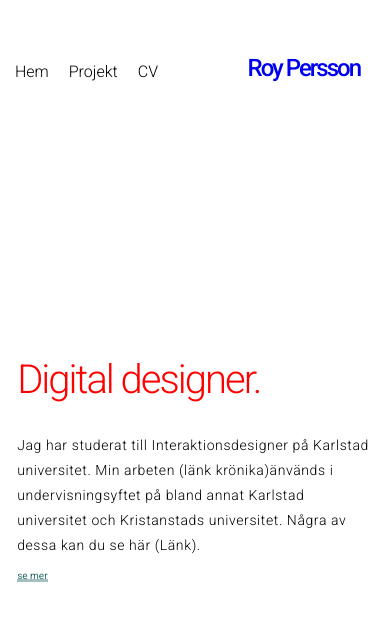
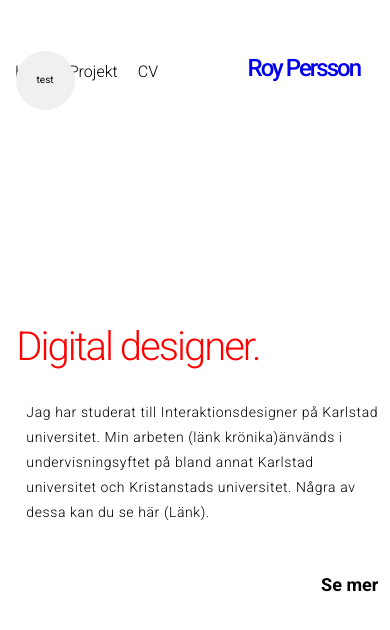
Before and after one commit to generalR/pyor, a Gatsby site: page / in a window 390 px wide. Built offline with nearby package versions, Linux system fonts and the light colour scheme; Gatsby itself is replaced by a stand-in of ours.

Commit message:
responsive style

```diff
--- a/src/components/navigation.js
+++ b/src/components/navigation.js
@@ -19,6 +19,13 @@ class Navigation extends React.Component {
             </nav>
           </div>
 
+          <div className="menu-btn">
+            <span className="btn-line" id="one">
+              test
+            </span>
+            <span className="btn-line" id="two" />
+            <span className="btn-line" id="three" />
+          </div>
           <div className="col-xs-offset-4 ">
             <span className="mail_adress">E: roypers89@gmail.com</span> <br />
             <span className="mail_adress">T: +46 735747926</span>
--- a/src/pages/index.js
+++ b/src/pages/index.js
@@ -29,8 +29,8 @@ class BlogIndex extends React.Component {
           />
 
           <div className="container">
-            <div className="row start-sm start-md start-lg hero_text_start_page">
-              <div className="col-xs-12 col-sm-12 col-md-12 col-lg-10 hero_text">
+            <div className="row start-sm start-md start-lg hero_text">
+              <div className="col-xs-12 col-sm-12 col-md-12 col-lg-10 ">
                 <h1>Digital designer.</h1>
 
                 <h2>
@@ -39,10 +39,9 @@ class BlogIndex extends React.Component {
                   undervisningsyftet på bland annat Karlstad universitet och
                   Kristanstads universitet. Några av dessa kan du se här (Länk).
                 </h2>
-
-                <Link className="se_mer_link" to={'/cv'}>
-                  se mer
-                </Link>
+                <div className="se_mer_link">
+                  <Link to={'/cv'}>Se mer</Link>
+                </div>
               </div>
             </div>
           </div>
--- a/src/styles/global.scss
+++ b/src/styles/global.scss
@@ -11,11 +11,57 @@ body {
     linear-gradient(#fff 20px, transparent 1%) center, lightgray;
   background-size: 22px 22px; */
 }
+
 p {
   font-weight: 300;
   font-size: 18px;
   line-height: 32px;
   letter-spacing: 0.2px;
+}
+
+.menu-btn {
+  position: absolute;
+  top: 6%;
+  left: 4%;
+  width: 59px;
+  height: 59px;
+  border-radius: 50%;
+  border: 0;
+  background: #f0f0f0;
+  display: -webkit-box;
+  display: -ms-flexbox;
+  display: flex;
+  outline: none;
+  -webkit-box-align: center;
+  -ms-flex-align: center;
+  align-items: center;
+  -webkit-box-pack: center;
+  -ms-flex-pack: center;
+  justify-content: center;
+  /*width: 59px;
+  height: 59px;
+  border-radius: 50%;
+  border: 0;
+  background: #f0f0f0;
+  display: -webkit-box;
+  display: -ms-flexbox;
+  display: flex;
+  outline: none;
+  -webkit-box-align: center;
+  -ms-flex-align: center;
+  align-items: center;
+  -webkit-box-pack: center;
+  -ms-flex-pack: center;
+  justify-content: center;
+  -webkit-transform: scale(0);
+  transform: scale(0);
+  -webkit-transition: background-color 0.1s ease-in-out,
+    -webkit-transform 0.1s ease-in-out;
+  transition: background-color 0.1s ease-in-out,
+    -webkit-transform 0.1s ease-in-out;
+  transition: background-color 0.1s ease-in-out, transform 0.1s ease-in-out;
+  transition: background-color 0.1s ease-in-out, transform 0.1s ease-in-out,
+    -webkit-transform 0.1s ease-in-out; */
 }
 .container {
   width: 1200px;
@@ -35,34 +81,22 @@ p {
   height: 100vh;
   //background: #f9fafc;
 }
-.hero_text_start_page {
-  h1 {
-    font-weight: 300;
-    font-size: 75px;
-    letter-spacing: -2px;
-  }
-  h2 {
-    font-size: 18px;
-    width: 75%;
-    letter-spacing: 0.6px;
-    line-height: 32px;
-  }
-}
+
 .hero_text {
   padding-left: 200px;
   margin-top: 19vh;
   margin-bottom: 11vh;
 
   h1 {
-    //margin: 0;
-    //padding: 0;
+    margin: 0 0 50px -10px;
+    padding: 0;
     font-size: 100px;
     font-weight: 300;
     letter-spacing: -2px;
   }
   h2 {
     font-size: 18px;
-    //width: 75%;
+    max-width: 650px;
     letter-spacing: 0.6px;
     line-height: 32px;
   }
@@ -180,16 +214,20 @@ header {
     font-weight: 300;
   }
 }
-
-a.se_mer_link {
-  color: #2b6b6a;
-  text-decoration: none;
-  transition: all 100ms cubic-bezier(0.4, 0, 0.2, 1);
-  border-bottom: 1px solid #a3c0be;
-  box-shadow: inset 0 -2px 0px 0px #a3c0be;
-}
-a.se_mer_link:hover {
-  background: #a3c0be;
+.se_mer_link {
+  text-align: right;
+  margin-top: 50px;
+  max-width: 650px;
+  font-size: 18px;
+  font-weight: 700;
+  a {
+    color: #020203;
+    text-decoration: none;
+  }
+  a:hover {
+    background: #020203;
+    opacity: 0.1;
+  }
 }
 #logo a {
   text-decoration: none !important;
@@ -358,6 +396,7 @@ h2 {
     margin-top: 11vh;
     margin-bottom: 7vh;
     padding-left: 4%;
+
     h1 {
       margin-bottom: 30px;
       font-size: 40px;
```
